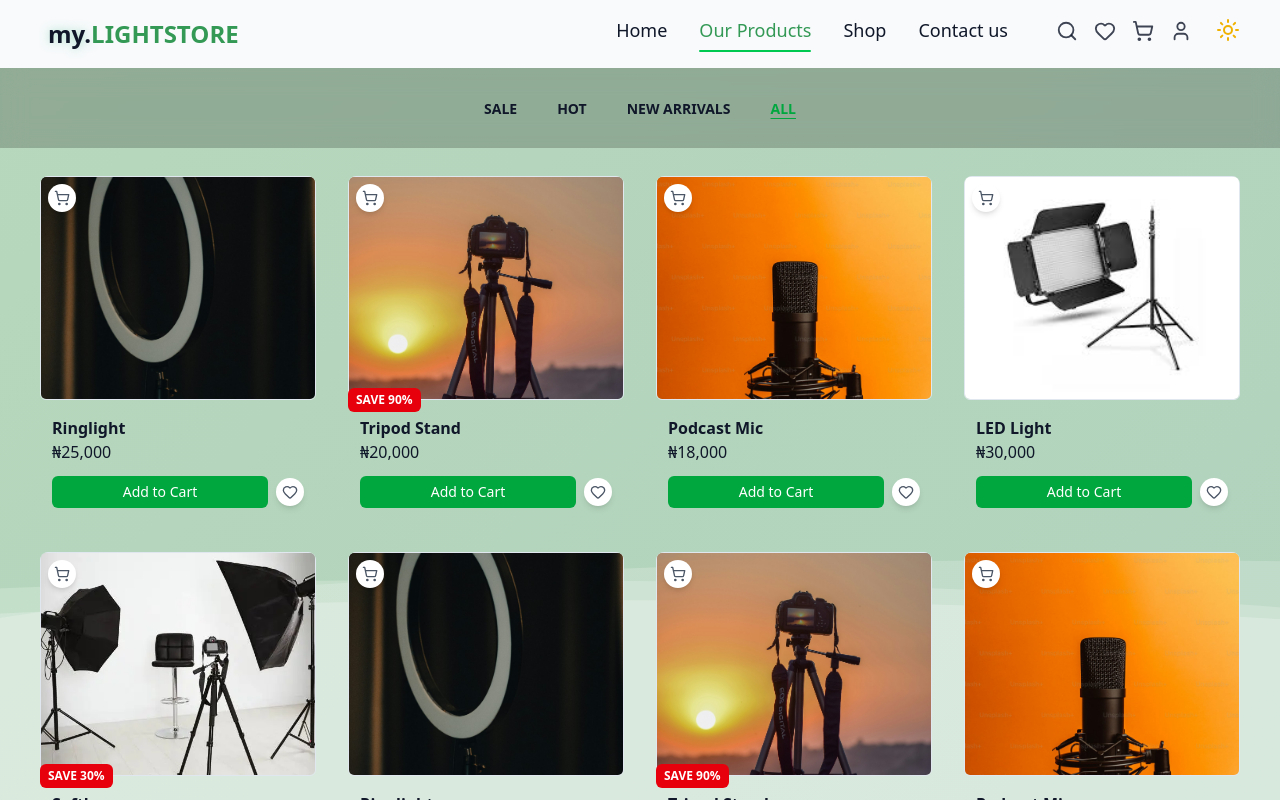
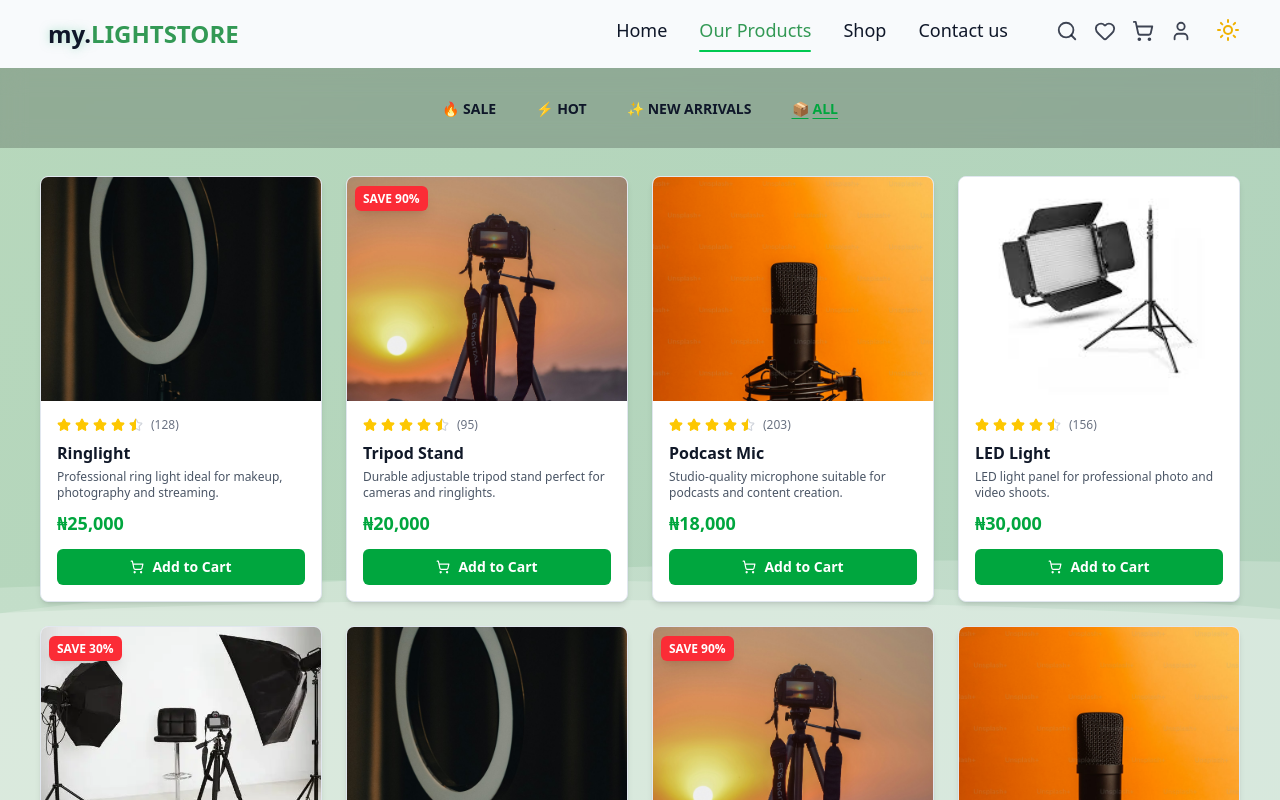
Before and after one commit to fiyinpris/MY-WEBSITE, a React (Vite) app: page /products in a window 1280 px wide. Shown: the top 800 px of the page. Built offline with nearby package versions, Linux system fonts and the light colour scheme.

Commit message:
This are the changes

```diff
--- a/src/components/ProductSection.jsx
+++ b/src/components/ProductSection.jsx
@@ -1,4 +1,4 @@
-import { ChevronDown, Heart, ShoppingCart, X } from "lucide-react";
+import { ChevronDown, Heart, ShoppingCart, X, Eye, Star } from "lucide-react";
 import { useState } from "react";
 import ringlight from "../Images/image 6.webp";
 import tripodStand from "../Images/image 8.jpg";
@@ -6,8 +6,8 @@ import ledLight from "../Images/image 10.jpg";
 import softbox from "../Images/image 6.webp";
 import podcastMic from "../Images/image 5.jpg";
 import miniRinglight from "../Images/image 1.jpg";
-import { useCart } from "./CartSection"; // ✅ import cart hook
-import { useWishlist } from "./WishlistSection"; // ✅ import wishlist hook
+import { useCart } from "./CartSection";
+import { useWishlist } from "./WishlistSection";
 
 export const ProductSection = () => {
   const [activeTab, setActiveTab] = useState("all");
@@ -15,17 +15,16 @@ export const ProductSection = () => {
   const [showDropdown, setShowDropdown] = useState(false);
   const [selectedProduct, setSelectedProduct] = useState(null);
   const [showConfirmModal, setShowConfirmModal] = useState(false);
+  const [hoveredProduct, setHoveredProduct] = useState(null);
 
-  // ✅ get addToCart function from CartSection
   const { addToCart } = useCart();
-  // ✅ get wishlist functions
   const { addToWishlist, isInWishlist } = useWishlist();
 
   const tabs = [
-    { name: "sale", label: "SALE" },
-    { name: "hot", label: "HOT" },
-    { name: "newarrivals", label: "NEW ARRIVALS" },
-    { name: "all", label: "ALL" },
+    { name: "sale", label: "SALE", icon: "🔥" },
+    { name: "hot", label: "HOT", icon: "⚡" },
+    { name: "newarrivals", label: "NEW ARRIVALS", icon: "✨" },
+    { name: "all", label: "ALL", icon: "📦" },
   ];
 
   const categories = [
@@ -44,6 +43,8 @@ export const ProductSection = () => {
       category: "Ringlight",
       type: "hot",
       price: 25000,
+      rating: 4.5,
+      reviews: 128,
       desc: "Professional ring light ideal for makeup, photography and streaming.",
       img: miniRinglight,
     },
@@ -53,6 +54,8 @@ export const ProductSection = () => {
       category: "Tripod",
       type: "sale",
       price: 20000,
+      rating: 4.8,
+      reviews: 95,
       desc: "Durable adjustable tripod stand perfect for cameras and ringlights.",
       discount: "SAVE 90%",
       img: tripodStand,
@@ -63,6 +66,8 @@ export const ProductSection = () => {
       category: "Microphone",
       type: "newarrivals",
       price: 18000,
+      rating: 4.7,
+      reviews: 203,
       desc: "Studio-quality microphone suitable for podcasts and content creation.",
       img: podcastMic,
     },
@@ -72,6 +77,8 @@ export const ProductSection = () => {
       category: "LED Light",
       type: "hot",
       price: 30000,
+      rating: 4.6,
+      reviews: 156,
       desc: "LED light panel for professional photo and video shoots.",
       img: ledLight,
     },
@@ -81,6 +88,8 @@ export const ProductSection = () => {
       category: "Softbox",
       type: "sale",
       price: 40000,
+      rating: 4.9,
+      reviews: 87,
       desc: "Complete softbox kit for perfect lighting in photography studios.",
       discount: "SAVE 30%",
       img: softbox,
@@ -91,6 +100,8 @@ export const ProductSection = () => {
       category: "Ringlight",
       type: "hot",
       price: 25000,
+      rating: 4.5,
+      reviews: 128,
       desc: "Professional ring light ideal for makeup, photography and streaming.",
       img: miniRinglight,
     },
@@ -100,6 +111,8 @@ export const ProductSection = () => {
       category: "Tripod",
       type: "sale",
       price: 20000,
+      rating: 4.8,
+      reviews: 95,
       desc: "Durable adjustable tripod stand perfect for cameras and ringlights.",
       discount: "SAVE 90%",
       img: tripodStand,
@@ -110,6 +123,8 @@ export const ProductSection = () => {
       category: "Microphone",
       type: "newarrivals",
       price: 18000,
+      rating: 4.7,
+      reviews: 203,
       desc: "Studio-quality microphone suitable for podcasts and content creation.",
       img: podcastMic,
     },
@@ -119,6 +134,8 @@ export const ProductSection = () => {
       category: "LED Light",
       type: "hot",
       price: 30000,
+      rating: 4.6,
+      reviews: 156,
       desc: "LED light panel for professional photo and video shoots.",
       img: ledLight,
     },
@@ -128,6 +145,8 @@ export const ProductSection = () => {
       category: "Softbox",
       type: "sale",
       price: 40000,
+      rating: 4.9,
+      reviews: 87,
       desc: "Complete softbox kit for perfect lighting in photography studios.",
       discount: "SAVE 30%",
       img: softbox,
@@ -138,6 +157,8 @@ export const ProductSection = () => {
       category: "Ringlight",
       type: "hot",
       price: 25000,
+      rating: 4.5,
+      reviews: 128,
       desc: "Professional ring light ideal for makeup, photography and streaming.",
       img: ringlight,
     },
@@ -147,6 +168,8 @@ export const ProductSection = () => {
       category: "Tripod",
       type: "sale",
       price: 20000,
+      rating: 4.8,
+      reviews: 95,
       desc: "Durable adjustable tripod stand perfect for cameras and ringlights.",
       discount: "SAVE 90%",
       img: tripodStand,
@@ -173,177 +196,347 @@ export const ProductSection = () => {
     }, 2000);
   };
 
+  const handleQuickAddToCart = (e, product) => {
+    e.stopPropagation();
+    addToCart(product);
+    setShowConfirmModal(true);
+    setTimeout(() => setShowConfirmModal(false), 2000);
+  };
+
+  // Helper function to render stars with half-star support
+  const renderStars = (rating, size = 14) => {
+    const stars = [];
+    const fullStars = Math.floor(rating);
+    const hasHalfStar = rating % 1 !== 0;
+
+    for (let i = 0; i < 5; i++) {
+      if (i < fullStars) {
+        stars.push(
+          <Star
+            key={i}
+            size={size}
+            className="text-yellow-400 fill-yellow-400"
+          />
+        );
+      } else if (i === fullStars && hasHalfStar) {
+        stars.push(
+          <div key={i} className="relative inline-block">
+            <Star size={size} className="text-gray-300 dark:text-gray-600" />
+            <div
+              className="absolute top-0 left-0 overflow-hidden"
+              style={{ width: "50%" }}
+            >
+              <Star size={size} className="text-yellow-400 fill-yellow-400" />
+            </div>
+          </div>
+        );
+      } else {
+        stars.push(
+          <Star
+            key={i}
+            size={size}
+            className="text-gray-300 dark:text-gray-600"
+          />
+        );
+      }
+    }
+    return stars;
+  };
+
   return (
     <section className="my-6 mt-13 lg:mt-13">
       {/* Tabs */}
-      <ul className="flex justify-center flex-wrap p-7 gap-10 bg-black/20 backdrop-blur-md">
+      <ul className="flex justify-center flex-wrap p-7 gap-4 md:gap-10 bg-black/20 backdrop-blur-md">
         {tabs.map((tab) => (
           <li key={tab.name} className="relative">
             <button
               onClick={() => {
                 setActiveTab(tab.name);
-                if (tab.name !== "all") {
-                  setShowDropdown(false);
                 setSelectedCategory("All");
-                }
               }}
-              className={`font-semibold text-foreground text-sm transition-all duration-200 ${
+              className={`font-semibold text-foreground text-xs md:text-sm transition-all duration-200 ${
                 activeTab === tab.name
                   ? "text-green-600 underline underline-offset-4"
                   : "hover:text-green-600"
               }`}
             >
+              <span className="mr-1">{tab.icon}</span>
               {tab.label}
             </button>
           </li>
         ))}
       </ul>
 
-      {/* Dropdown placed OUTSIDE of backdrop-blur parent */}
-      {activeTab === "all" && showDropdown && (
-        <div
-          className="absolute z-50 mt-1"
-          style={{
-            top: "calc(7rem + 1px)",
-            left: "50%",
-            transform: "translateX(-50%)",
-          }}
-        >
-          <ul className="w-40 bg-card rounded-md shadow-lg overflow-hidden border border-border transition-colors duration-300">
-            {categories.map((cat) => (
-              <li
-                key={cat}
-                onClick={() => {
-                  setSelectedCategory(cat);
-                  setShowDropdown(false);
-                }}
-                className="px-4 py-2 text-sm cursor-pointer hover:bg-gray-100 dark:hover:bg-gray-700 hover:text-green-600"
-              >
-                {cat}
-              </li>
-            ))}
-          </ul>
-        </div>
-      )}
-
-      {/* Product Grid - Fixed for small screens */}
-      <div className="grid grid-cols-2 sm:grid-cols-2 md:grid-cols-3 lg:grid-cols-4 gap-3 sm:gap-6 lg:gap-8 max-w-7xl mx-3 lg:mx-10 mb-20 my-7">
+      {/* Product Grid */}
+      <div className="grid grid-cols-2 sm:grid-cols-2 md:grid-cols-3 lg:grid-cols-4 gap-3 sm:gap-4 lg:gap-6 max-w-7xl mx-3 lg:mx-10 mb-20 my-7">
         {filteredProducts.length > 0 ? (
           filteredProducts.map((product) => (
             <div
               key={product.id}
-              className="gradient-border relative rounded-lg overflow-hidden transition-transform duration-300 hover:scale-105 max-w-xs mx-auto w-full"
+              className="group relative bg-card rounded-lg overflow-hidden shadow-md hover:shadow-xl transition-all duration-300 border max-w-xs mx-auto w-full"
+              onMouseEnter={() => setHoveredProduct(product.id)}
+              onMouseLeave={() => setHoveredProduct(null)}
             >
-              {/* my up add to cart button */}
-              <button className="absolute top-2 left-2 bg-white rounded-full p-1.5 shadow-md z-10">
-                <ShoppingCart
-                  size={16}
-                  className="text-gray-600 hover:text-red-500"
-                />
-              </button>
-
-              {/* Discount */}
-              {product.type === "sale" && product.discount && (
-                <span className="absolute lg:bottom-27 md:bottom-27 bottom-25 left-0  bg-red-600 text-white text-xs font-semibold px-2 py-1 rounded-md z-10">
+              {/* Product Image Container */}
+              <div className="relative overflow-hidden bg-gray-100 dark:bg-gray-700">
+                {/* Badges */}
+                <div className="absolute top-2 left-2 z-20">
+                  {product.discount && (
+                    <span className="bg-red-500 text-white text-xs font-bold px-2 py-1 rounded-md shadow-lg">
                       {product.discount}
                     </span>
                   )}
+                </div>
 
-              <img
-                src={product.img}
-                alt={product.name}
-                className="w-full h-48 sm:h-56 object-cover rounded-md border mb-4"
-              />
-
-              <div className="flex flex-col items-start px-3 pb-3">
-                <h5 className="font-semibold text-sm sm:text-base">
-                  {product.name}
-                </h5>
-                <p className="text-sm sm:text-base mb-3">
-                  ₦{product.price.toLocaleString()}
-                </p>
-
-                <div className="flex justify-between items-center w-full gap-2">
+                {/* Action Buttons */}
+                <div className="absolute top-2 right-2 z-20 flex flex-col gap-2 opacity-0 group-hover:opacity-100 transition-opacity duration-300">
                   <button
-                    onClick={() => openModal(product)}
-                    className="cursor-pointer text-xs sm:text-sm bg-green-600 text-white px-3 py-1.5 rounded-md hover:bg-green-700 transition-colors flex-1"
-                  >
-                    Add to Cart
-                  </button>
-
-                  {/* Wishlist */}
-                  <button
-                    onClick={() => addToWishlist(product)}
-                    className="cursor-pointer bg-white rounded-full p-1.5 shadow-md hover:shadow-lg transition-shadow"
+                    onClick={(e) => {
+                      e.stopPropagation();
+                      addToWishlist(product);
+                    }}
+                    className="bg-white  p-1.5 rounded-full shadow-lg hover:scale-110 transition-transform duration-200"
                   >
                     <Heart
                       size={16}
                       className={`${
                         isInWishlist(product.id)
                           ? "text-red-500 fill-red-500"
-                          : "text-gray-600 hover:text-red-500"
+                          : "text-gray-600 dark:text-gray-400"
                       }`}
                     />
                   </button>
+                  <button
+                    onClick={() => openModal(product)}
+                    className="bg-white p-1.5 rounded-full shadow-lg hover:scale-110 transition-transform duration-200"
+                  >
+                    <Eye size={16} className="" />
+                  </button>
                 </div>
+
+                {/* Product Image */}
+                <img
+                  src={product.img}
+                  alt={product.name}
+                  className="w-full h-48 sm:h-56 object-cover group-hover:scale-105 transition-transform duration-300"
+                />
+
+                {/* Quick Add to Cart - Appears on Hover */}
+                <div
+                  className={`absolute bottom-0 left-0 right-0 p-2 bg-gradient-to-t from-black/80 to-transparent transition-all duration-300 ${
+                    hoveredProduct === product.id
+                      ? "translate-y-0 opacity-100"
+                      : "translate-y-full opacity-0"
+                  }`}
+                >
+                  <button
+                    onClick={(e) => handleQuickAddToCart(e, product)}
+                    className="w-full bg-green-600 hover:bg-green-700 text-white font-semibold py-2 text-xs sm:text-sm rounded-md transition-colors duration-200 flex items-center justify-center gap-2"
+                  >
+                    <ShoppingCart size={14} />
+                    Quick Add
+                  </button>
+                </div>
+              </div>
+
+              {/* Product Details */}
+              <div className="p-3 sm:p-4">
+                {/* Rating */}
+                <div className="flex items-center gap-1 mb-2">
+                  {renderStars(product.rating)}
+                  <span className="text-xs text-gray-500 ml-1">
+                    ({product.reviews})
+                  </span>
+                </div>
+
+                {/* Product Name */}
+                <h3 className="text-sm sm:text-base font-semibold text-gray-900 dark:text-white mb-1 line-clamp-1">
+                  {product.name}
+                </h3>
+
+                {/* Description */}
+                <p className="text-xs text-gray-600 mb-2 line-clamp-2 hidden sm:block">
+                  {product.desc}
+                </p>
+
+                {/* Price Section */}
+                <div className="flex items-center gap-2 mb-3">
+                  <span className="text-base sm:text-lg font-bold text-green-600">
+                    ₦{product.price.toLocaleString()}
+                  </span>
+                </div>
+
+                {/* Add to Cart Button */}
+                <button
+                  onClick={() => openModal(product)}
+                  className="w-full bg-green-600 hover:bg-green-700 text-white font-semibold py-2 text-xs sm:text-sm rounded-md transition-all duration-300 flex items-center justify-center gap-2"
+                >
+                  <ShoppingCart size={14} />
+                  Add to Cart
+                </button>
               </div>
             </div>
           ))
         ) : (
-          <p className="text-center col-span-full opacity-70">
-            No products found.
+          <div className="col-span-full text-center py-20">
+            <div className="text-4xl sm:text-6xl mb-4">🔍</div>
+            <p className="text-lg sm:text-xl text-gray-500 dark:text-gray-400">
+              No products found
             </p>
+          </div>
         )}
       </div>
 
       {/* Product Modal */}
       {selectedProduct && (
-        <div className="fixed inset-0 backdrop-blur bg-black/30 flex items-center justify-center z-50 p-4">
-          <div className="bg-white rounded-lg shadow-lg p-6 sm:p-10 max-w-md w-full relative">
+        <div className="fixed inset-0 bg-black/60 backdrop-blur-sm flex items-center justify-center z-50 p-4 animate-fadeIn">
+          <div className="bg-card rounded-2xl shadow-2xl max-w-4xl w-full max-h-[80vh] ">
+            <div className="grid md:grid-cols-2 gap-4 sm:gap-6 p-4 sm:p-6 md:p-8">
+              {/* Image Section */}
+              <div className="relative">
                 <button
                   onClick={() => setSelectedProduct(null)}
-              className="absolute top-3 right-3 text-gray-500 hover:text-red-600"
+                  className="absolute top-2 right-2 z-10 bg-white  text-gray-600 dark:text-gray-300 hover:text-red-600 dark:hover:text-red-500 p-2 rounded-full shadow-lg transition-colors"
                 >
                   <X size={20} />
                 </button>
+                <div className="relative rounded-xl overflow-hidden bg-gray-100">
+                  {selectedProduct.discount && (
+                    <span className="absolute top-4 left-4 bg-red-500 text-white text-xs sm:text-sm font-bold px-3 py-2 rounded-md shadow-lg z-10">
+                      {selectedProduct.discount}
+                    </span>
+                  )}
                   <img
                     src={selectedProduct.img}
                     alt={selectedProduct.name}
-              className="w-full h-48 sm:h-56 object-cover rounded-md mb-4"
+                    className="w-full h-64 sm:h-80 md:h-96 object-cover"
                   />
-            <h2 className="text-xl font-semibold mb-2">
+                </div>
+              </div>
+
+              {/* Details Section */}
+              <div className="flex flex-col gap-8">
+                <div>
+                  {/* Rating */}
+                  <div className="flex items-center gap-1">
+                    {renderStars(selectedProduct.rating, 18)}
+                    <span className="text-sm text-gray-600 dark:text-gray-400 ml-2">
+                      {selectedProduct.rating} ({selectedProduct.reviews}{" "}
+                      reviews)
+                    </span>
+                  </div>
+
+                  <h2 className="text-2xl sm:text-3xl font-bold text-gray-900 dark:text-white mb-2">
                     {selectedProduct.name}
                   </h2>
-            <p className="text-gray-600 mb-2">
+
+                  <p className="text-sm sm:text-base text-gray-600 dark:text-gray-400 mb-4">
+                    Category: {selectedProduct.category}
+                  </p>
+
+                  <p className="text-sm sm:text-base text-gray-600 mb-6 leading-relaxed">
+                    {selectedProduct.desc}
+                  </p>
+
+                  {/* Price */}
+                  <div className="bg-green-50 dark:bg-green-900/20 rounded-lg p-2.5 sm:p-3">
+                    <div className="flex items-center gap-2">
+                      <span className="text-xl sm:text-2xl font-semibold text-green-600">
                         ₦{selectedProduct.price.toLocaleString()}
-            </p>
-            <p className="text-sm text-gray-500 mb-4">{selectedProduct.desc}</p>
-            <div className="flex flex-col sm:flex-row justify-between gap-3">
+                      </span>
+                    </div>
+                  </div>
+                </div>
+
+                {/* Action Buttons */}
+                <div className="flex flex-row gap-2 sm:gap-3">
+                  {/* Add to Cart */}
                   <button
                     onClick={() => handleAddToCart(selectedProduct)}
-                className="bg-green-600 text-white px-4 py-2 rounded-md hover:bg-green-700 transition-colors"
+                    className="flex-1 bg-green-600 hover:bg-green-700 text-white font-semibold py-2.5 sm:py-3 rounded-lg transition-all duration-200 flex items-center justify-center gap-1.5 shadow-md hover:shadow-lg text-xs sm:text-sm"
                   >
+                    <ShoppingCart size={16} />
                     Add to Cart
                   </button>
+
+                  {/* Buy Now */}
                   <button
                     onClick={() => handleAddToCart(selectedProduct)}
-                className="bg-blue-600 text-white px-4 py-2 rounded-md hover:bg-blue-700 transition-colors"
+                    className="flex-1 bg-blue-600 hover:bg-blue-700 text-white font-semibold py-2.5 sm:py-3 rounded-lg transition-all duration-200 shadow-md hover:shadow-lg text-xs sm:text-sm"
                   >
                     Buy Now
                   </button>
+
+                  {/* Wishlist */}
+                  <button
+                    onClick={() => addToWishlist(selectedProduct)}
+                    className="flex-1 bg-gray-100 dark:bg-gray-700 hover:bg-gray-200 dark:hover:bg-gray-600 text-gray-900 dark:text-white font-medium py-2.5 sm:py-3 rounded-lg transition-all duration-200 flex items-center justify-center gap-1.5 text-xs sm:text-sm"
+                  >
+                    <Heart
+                      size={16}
+                      className={
+                        isInWishlist(selectedProduct.id)
+                          ? "text-red-500 fill-red-500"
+                          : ""
+                      }
+                    />
+                    {isInWishlist(selectedProduct.id)
+                      ? "In Wishlist"
+                      : "Wishlist"}
+                  </button>
+                </div>
+              </div>
             </div>
           </div>
         </div>
       )}
 
-      {/* Confirmation Modal */}
+      {/* Confirmation Toast */}
       {showConfirmModal && selectedProduct && (
-        <div className="fixed inset-0 flex items-center justify-center z-50 px-4">
-          <div className="bg-green-600 text-white px-6 py-3 rounded-md shadow-lg animate-bounce text-center">
-            {selectedProduct.name} has been added to cart.
+        <div className="fixed bottom-4 sm:bottom-8 right-4 sm:right-8 z-[9999] animate-slideInRight">
+          <div className="bg-green-600 text-white px-4 sm:px-6 py-3 sm:py-4 rounded-xl shadow-2xl flex items-center gap-3 max-w-xs sm:max-w-sm">
+            <div className="bg-white rounded-full p-2">
+              <ShoppingCart size={18} className="text-green-600" />
+            </div>
+            <div>
+              <p className="font-bold text-sm sm:text-base">Added to cart!</p>
+              <p className="text-xs sm:text-sm opacity-90 line-clamp-1">
+                {selectedProduct.name}
+              </p>
+            </div>
           </div>
         </div>
       )}
+
+      <style jsx>{`
+        @keyframes fadeIn {
+          from {
+            opacity: 0;
+          }
+          to {
+            opacity: 1;
+          }
+        }
+
+        @keyframes slideInRight {
+          from {
+            transform: translateX(100%);
+            opacity: 0;
+          }
+          to {
+            transform: translateX(0);
+            opacity: 1;
+          }
+        }
+
+        .animate-fadeIn {
+          animation: fadeIn 0.3s ease-out;
+        }
+
+        .animate-slideInRight {
+          animation: slideInRight 0.4s ease-out;
+        }
+      `}</style>
     </section>
   );
 };
--- a/src/index.css
+++ b/src/index.css
@@ -448,7 +448,7 @@ body::before {
 
 @media (min-width: 768px) {
   .split-text-container {
-    font-size: 4rem;
+    font-size: 3rem;
   }
 }
 
```
Also changed, not shown: src/components/HomeSection.jsx (+8 -6 lines). Lines whose indentation alone changed are shown as unchanged.
